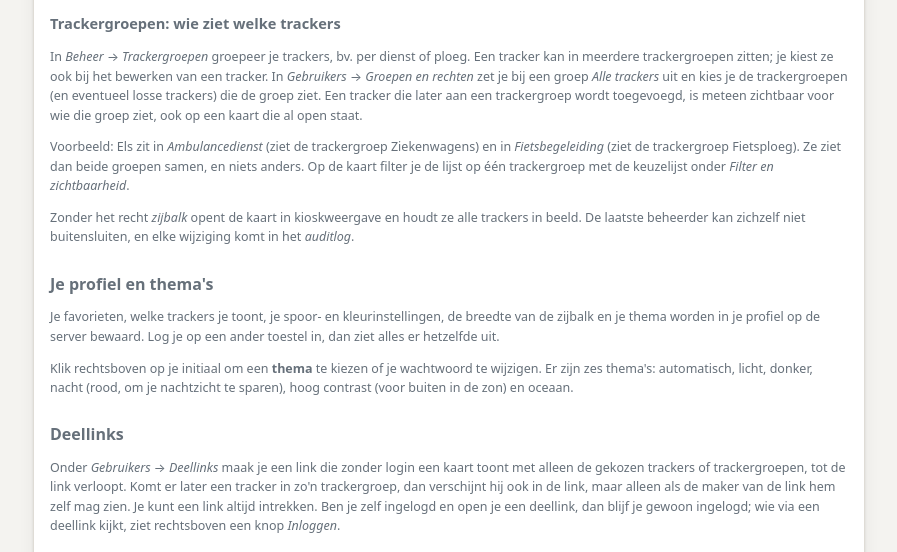
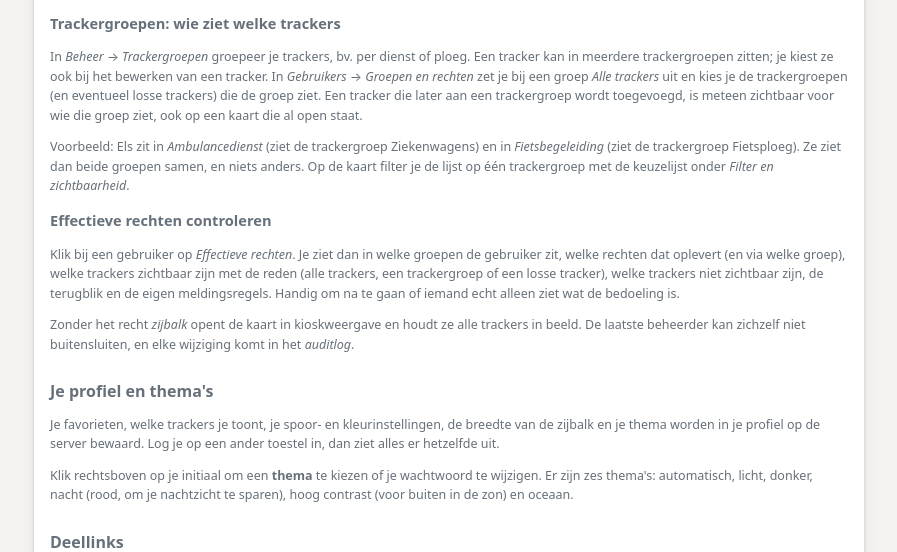
Before and after one commit to DinXke/MeshStats, a FastAPI app: page /help in a window 1280 px wide. Shown: the part 5250-5802 px from the top of the page, without its empty margins (309-1206 px from the left). Run offline with FastAPI, Linux system fonts and the light colour scheme; data that the repository does not hold is empty; parts of the project's set-up code (start-up, migrations or seed data) failed here and were passed over.

Commit message:
0.5.2: effectieve rechten per gebruiker
Toont elk recht met de groep(en) waar het vandaan komt, elke zichtbare tracker met de
reden (alle trackers, trackergroep of losse tracker), wat niet zichtbaar is, de terugblik
en eigen meldingsregels. API /api/users/{id}/effective, test, help en handleiding.

Co-Authored-By: Claude Opus 5.5 <noreply@anthropic.com>

```diff
--- a/server/meshtrack/main.py
+++ b/server/meshtrack/main.py
@@ -39,7 +39,7 @@ HEX64 = re.compile(r"^[0-9a-fA-F]{64}$")
 COLOR = re.compile(r"^#[0-9a-fA-F]{6}$")
 USERNAME = re.compile(r"^[A-Za-z0-9._-]{2,32}$")
 SHARE_COOKIE = "mt_share"
-VERSION = "0.5.1"
+VERSION = "0.5.2"
 
 
 # ---- live-updates -----------------------------------------------------------
@@ -1424,6 +1424,50 @@ async def update_user(uid: int, b: UserIn, request: Request):
     return next(x for x in S.db.users() if x["id"] == uid)
 
 
+@app.get("/api/users/{uid}/effective")
+async def effective_rights(uid: int, request: Request):
+    """Wat een gebruiker echt mag en ziet, met de herkomst (welke groep, welke trackergroep)."""
+    need(request, "users.manage")
+    u = S.db.user(uid)
+    if not u:
+        raise HTTPException(404, "onbekende gebruiker")
+    gids = set(S.db.user_group_ids(uid))
+    groups = [g for g in S.db.groups() if g["id"] in gids]
+    members = S.db.tracker_group_members()
+    tgnames = {g["id"]: g["name"] for g in S.db.tracker_groups()}
+    p = rbac.principal_for_user(u, groups, members) if groups else None
+    perms = [{"id": k, "label": v[0], "via": [g["name"] for g in groups if k in g["perms"]]}
+             for k, v in PERMS.items()]
+    trackers = []
+    for t in S.db.trackers():
+        via = []
+        for g in groups:
+            if g["all_trackers"]:
+                via.append(f"{g['name']}: alle trackers")
+                continue
+            if t["id"] in g["trackers"]:
+                via.append(f"{g['name']}: losse tracker")
+            for tg in g.get("tracker_groups") or []:
+                if t["id"] in members.get(tg, set()):
+                    via.append(f"{g['name']}: trackergroep {tgnames.get(tg, tg)}")
+        trackers.append({"id": t["id"], "alias": t["alias"], "kind": t["kind"], "color": t["color"],
+                         "active": bool(t["active"]), "sees": bool(p and p.sees(t["id"])), "via": via})
+    hist_src = [g["name"] for g in groups if int(g["history_hours"] or 0) == (p.history_hours if p else -1)]
+    rules = [r["name"] for r in S.db.alert_rules() if r.get("owner") == uid]
+    return {
+        "user": {"id": u["id"], "username": u["username"], "display_name": u["display_name"], "active": bool(u["active"])},
+        "groups": [g["name"] for g in groups],
+        "perms": perms,
+        "all_trackers": bool(p and p.tracker_ids is None),
+        "trackers": trackers,
+        "history_hours": p.history_hours if p else None,
+        "history_via": hist_src,
+        "own_rules": rules,
+        "warnings": ([] if u["active"] else ["Deze gebruiker is gedeactiveerd en kan niet inloggen."])
+                    + ([] if groups else ["Deze gebruiker zit in geen enkele groep en ziet niets."]),
+    }
+
+
 @app.delete("/api/users/{uid}")
 async def delete_user(uid: int, request: Request):
     p = need(request, "users.manage")
--- a/server/static/help.html
+++ b/server/static/help.html
@@ -330,6 +330,11 @@
     <p>Voorbeeld: Els zit in <em>Ambulancedienst</em> (ziet de trackergroep Ziekenwagens) en in <em>Fietsbegeleiding</em>
       (ziet de trackergroep Fietsploeg). Ze ziet dan beide groepen samen, en niets anders. Op de kaart filter je de lijst
       op één trackergroep met de keuzelijst onder <em>Filter en zichtbaarheid</em>.</p>
+    <h3>Effectieve rechten controleren</h3>
+    <p>Klik bij een gebruiker op <em>Effectieve rechten</em>. Je ziet dan in welke groepen de gebruiker zit, welke rechten
+      dat oplevert (en via welke groep), welke trackers zichtbaar zijn met de reden (alle trackers, een trackergroep of een
+      losse tracker), welke trackers niet zichtbaar zijn, de terugblik en de eigen meldingsregels. Handig om na te gaan of
+      iemand echt alleen ziet wat de bedoeling is.</p>
     <p>Zonder het recht <em>zijbalk</em> opent de kaart in kioskweergave en houdt ze alle trackers in beeld. De laatste
       beheerder kan zichzelf niet buitensluiten, en elke wijziging komt in het <em>auditlog</em>.</p>
 
--- a/server/static/style.css
+++ b/server/static/style.css
@@ -382,3 +382,8 @@ label.btnlike { display: inline-block; border: 1px solid var(--line); background
 .sosmark { width: 34px; height: 34px; border-radius: 50%; background: #dc2626; color: #fff; border: 2.5px solid #fff;
   display: flex; align-items: center; justify-content: center; font: 800 11px/1 system-ui, sans-serif; letter-spacing: .3px;
   box-shadow: 0 0 0 2px #dc2626, 0 2px 8px rgba(0,0,0,.45); cursor: pointer; }
+
+/* ---- effectieve rechten ---- */
+#u-eff h4 { margin: 12px 0 6px; font-size: 14px; }
+#u-eff .ok { color: var(--ok); font-weight: 700; }
+i.dot { display: inline-block; width: 10px; height: 10px; border-radius: 50%; margin-right: 4px; vertical-align: middle; }
--- a/server/static/users.html
+++ b/server/static/users.html
@@ -43,6 +43,7 @@
       <div class="row"><button class="primary" type="submit">Opslaan</button><button type="button" id="u-cancel">Annuleren</button></div>
       <div id="u-msg" class="msg"></div>
     </form>
+    <div id="u-eff" class="subform" hidden></div>
     <div id="users" class="tlist"></div>
   </section>
 
```
Also changed, not shown: docs/handleiding/handleiding.html (+8 -0 lines), server/static/users.js (+29 -1 lines), server/tests/test_rbac.py (+21 -0 lines), README.md, 3 other files.
